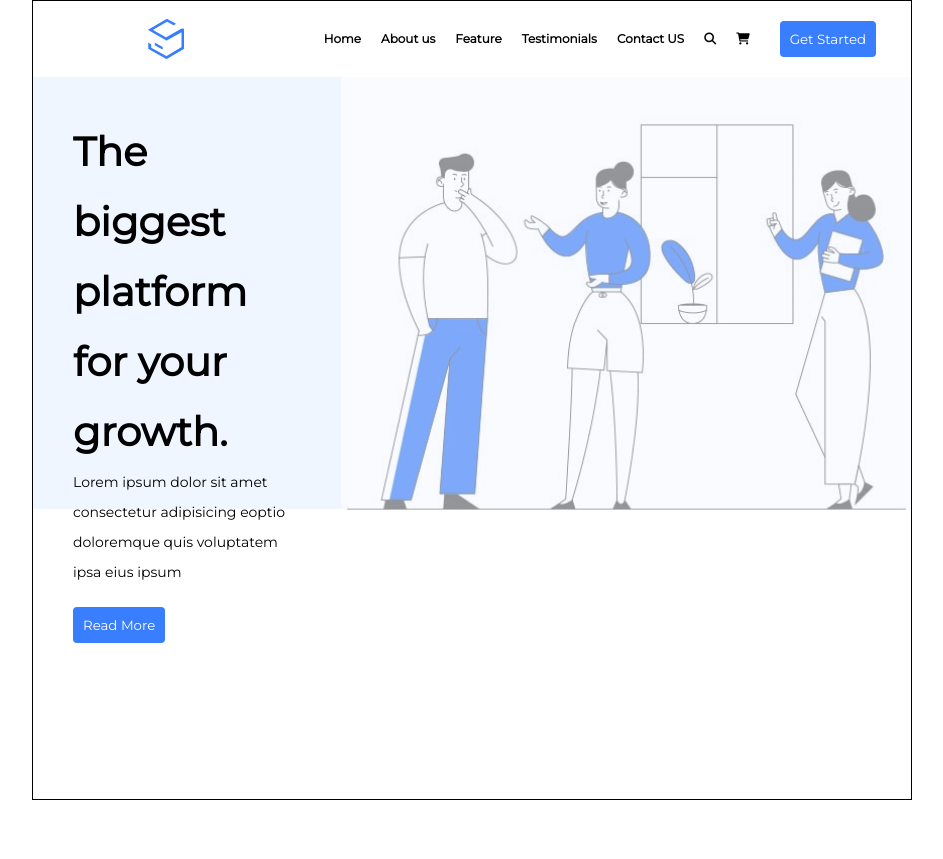
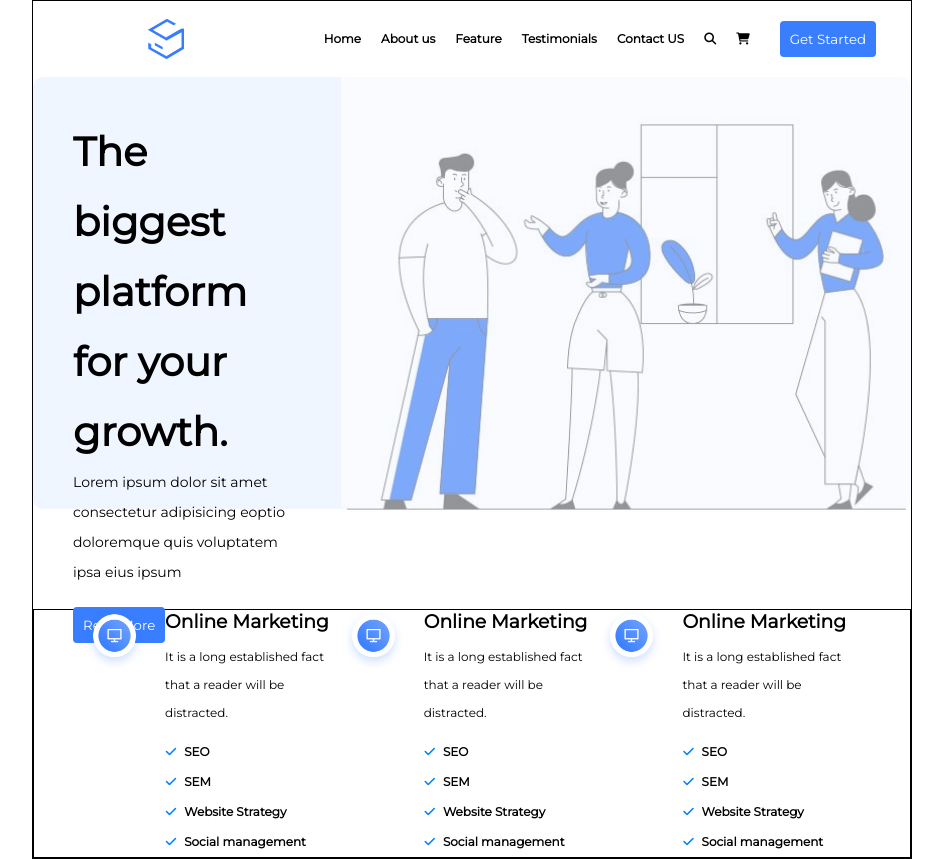
Before and after one commit to Robin9800/proj-html-vuejs, a Vue app: page / in a window 1280 px wide. Shown: the whole page, without its empty margins (168-1111 px from the left). Before the commit the page ends 800 px from the top, so only its background shows below. Built offline with nearby package versions, Linux system fonts and the light colour scheme.

Commit message:
online-marketing-section completed

```diff
--- a/src/App.vue
+++ b/src/App.vue
@@ -25,6 +25,6 @@ export default {
 #app{
   margin: 0px 200px;
   border: 1px solid black;
-  height: 100vh;
+  height: auto;
 }
 </style>
--- a/src/components/HeaderComponent.vue
+++ b/src/components/HeaderComponent.vue
@@ -44,7 +44,7 @@ export default {
     height: 40px;
     margin: 0px 100px;
 }
-ul li{
+header ul li{
     margin: 30px 10px;
     font-weight: bold;
     list-style-type: none;
@@ -73,6 +73,7 @@ header button:hover{
 .header-jumbotron{
     height: 54vh;
     background-color: hsl(217deg 100% 97%);
+    border-radius: 10px;
 }
 .header-jumbotron img{
     height: 480px;
--- a/src/components/MainComponent.vue
+++ b/src/components/MainComponent.vue
@@ -1,5 +1,44 @@
 <template>
-  <main></main>
+  <main class="flex column border">
+      <!--ONLINE MARKETING SECTION-->
+      <div class="online-marketing-section flex">
+          <img src="img/24.png" alt="">
+          <div class="marketing-card flex column">
+              <h3>Online Marketing</h3>
+              <p>It is a long established fact that a reader will be distracted.</p>
+              <ul>
+                  <li><i class="fa-solid fa-check"></i> SEO</li>
+                  <li><i class="fa-solid fa-check"></i> SEM</li>
+                  <li><i class="fa-solid fa-check"></i> Website Strategy</li>
+                  <li><i class="fa-solid fa-check"></i> Social management</li>
+              </ul>
+          </div>
+
+          <img src="img/24.png" alt="">
+          <div class="marketing-card flex column">
+              <h3>Online Marketing</h3>
+              <p>It is a long established fact that a reader will be distracted.</p>
+              <ul>
+                  <li><i class="fa-solid fa-check"></i> SEO</li>
+                  <li><i class="fa-solid fa-check"></i> SEM</li>
+                  <li><i class="fa-solid fa-check"></i> Website Strategy</li>
+                  <li><i class="fa-solid fa-check"></i> Social management</li>
+              </ul>
+          </div>
+
+          <img src="img/24.png" alt="">
+          <div class="marketing-card flex column">
+              <h3>Online Marketing</h3>
+              <p>It is a long established fact that a reader will be distracted.</p>
+              <ul>
+                  <li><i class="fa-solid fa-check"></i> SEO</li>
+                  <li><i class="fa-solid fa-check"></i> SEM</li>
+                  <li><i class="fa-solid fa-check"></i> Website Strategy</li>
+                  <li><i class="fa-solid fa-check"></i> Social management</li>
+              </ul>
+          </div>
+      </div>
+  </main>
 </template>
 
 <script>
@@ -9,5 +48,31 @@ export default {
 </script>
 
 <style>
+main{
+    margin-top: 100px;
+}
+.online-marketing-section{
+    margin: auto 50px;
+}
+.online-marketing-section img{
+    height: 60px;
+    margin-right: 20px;
+}
+.marketing-card p{
+    line-height: 28px;
+    margin: 10px auto;
+    font-size: 12px;
+}
+.marketing-card li{
+     font-weight: bold;
+    list-style-type: none;
+    font-size: 12px;
+    margin-left: 0px;
+    line-height: 30px;
 
+}
+.marketing-card i{
+    margin-right: 4px;
+    color: hsl(209deg 98% 49%);
+}
 </style>
```
